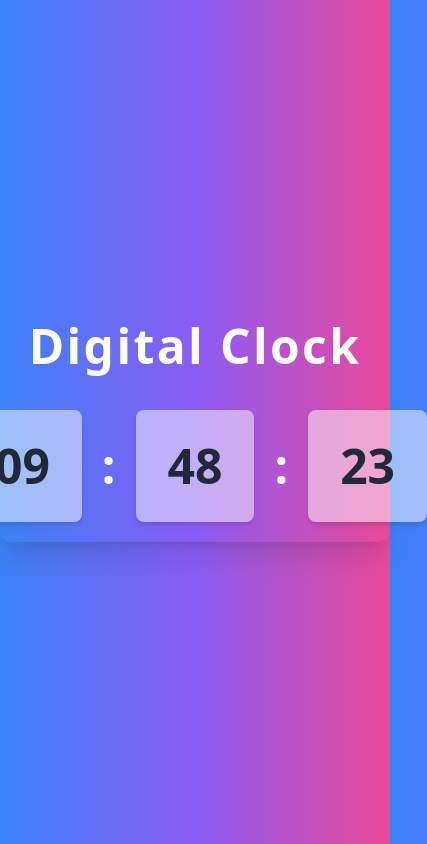
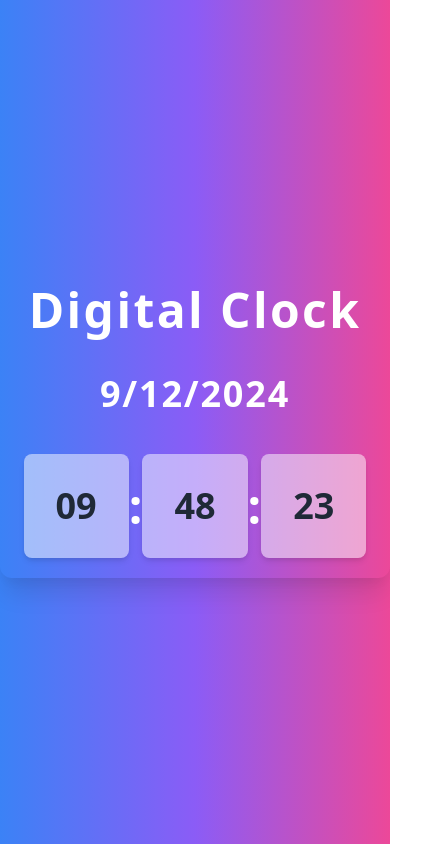
Before and after one commit to amannamdev07/digitalClock, a website: page dev/index.html in a window 390 px wide. Shown: the whole page, 427 px wide, since content can reach past the window. Drawn offline with nearby package versions, Linux system fonts and the light colour scheme.

Commit message:
some changes made to index.html file

```diff
--- a/dev/index.html
+++ b/dev/index.html
@@ -13,14 +13,17 @@
     <!-- Digital Clock -->
     <h1 class="text-5xl capitalize text-center my-5 font-extrabold text-white tracking-wider">Digital Clock</h1>
 
-    <div class="container w-[50vw] h-[40vh] rounded-xl shadow-xl bg-white/20 backdrop-blur-md flex items-center justify-center gap-5 px-10 py-5">
-        <div id="hrs" class="bg-white bg-opacity-50 p-8 text-5xl font-bold rounded-lg text-gray-800 shadow-md">
+    <h3 id="curDate" class="text-4xl capitalize text-center my-5 font-extrabold text-white tracking-wider"></h3>
+
+
+    <div class="container w-[50vw] h-[40vh] rounded-xl shadow-xl bg-white/20 backdrop-blur-md flex items-center justify-center md:gap-5 px-10 py-5">
+        <div id="hrs" class="bg-white bg-opacity-50 p-8 text-4xl md:text-5xl font-bold rounded-lg text-gray-800 shadow-md">
         </div>
         <span class="text-5xl text-white font-bold">:</span>
-        <div id="min" class="bg-white bg-opacity-50 p-8 text-5xl font-bold rounded-lg text-gray-800 shadow-md">
+        <div id="min" class="bg-white bg-opacity-50 p-8 text-4xl md:text-5xl font-bold rounded-lg text-gray-800 shadow-md">
         </div>
         <span class="text-5xl text-white font-bold">:</span>
-        <div id="sec" class="bg-white bg-opacity-50 p-8 text-5xl font-bold rounded-lg text-gray-800 shadow-md">
+        <div id="sec" class="bg-white bg-opacity-50 p-8 text-4xl md:text-5xl font-bold rounded-lg text-gray-800 shadow-md">
         </div>
     </div>
 
--- a/dev/index.js
+++ b/dev/index.js
@@ -1,9 +1,13 @@
 const hrs = document.getElementById('hrs');
 const min = document.getElementById('min');
 const sec = document.getElementById('sec');
+const curDate = document.getElementById('curDate');
 
 setInterval(() => {
     const date = new Date();
+
+    curDate.innerText = date.toLocaleDateString()
+
     hrs.innerText = String(date.getHours()).padStart(2, '0');  // Format hours as 2 digits
     min.innerText = String(date.getMinutes()).padStart(2, '0'); // Format minutes as 2 digits
     sec.innerText = String(date.getSeconds()).padStart(2, '0'); // Format seconds as 2 digits
```
Also changed, not shown: dev/index.css.
